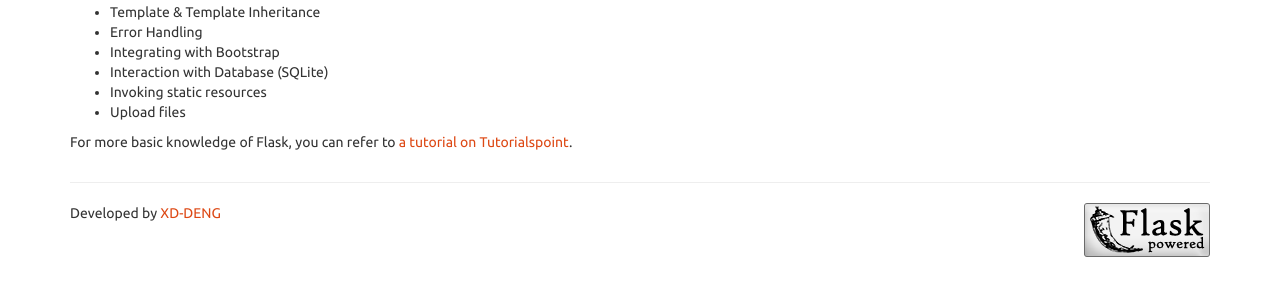
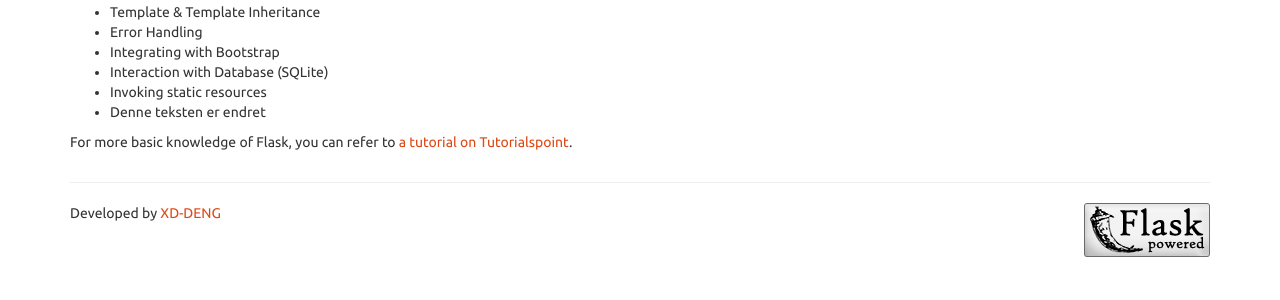
Before and after one commit to sverreka/devops-eksamen, a Flask app: page / in a window 1280 px wide. Shown: the part 240-540 px from the top of the page. Run offline with Flask 2, Linux system fonts and the light colour scheme; some libraries are stand-ins or nearby versions.

Commit message:
Endret tekst

```diff
--- a/templates/index.html
+++ b/templates/index.html
@@ -13,7 +13,7 @@
         <li>Integrating with Bootstrap</li>
         <li>Interaction with Database (SQLite)</li>
         <li>Invoking static resources</li>
-        <li>Upload files</li>
+        <li>Denne teksten er endret</li>
     </ul>
 
     <p>For more basic knowledge of Flask, you can refer to <a href="https://www.tutorialspoint.com/flask/">a tutorial on Tutorialspoint</a>.</p>
```
